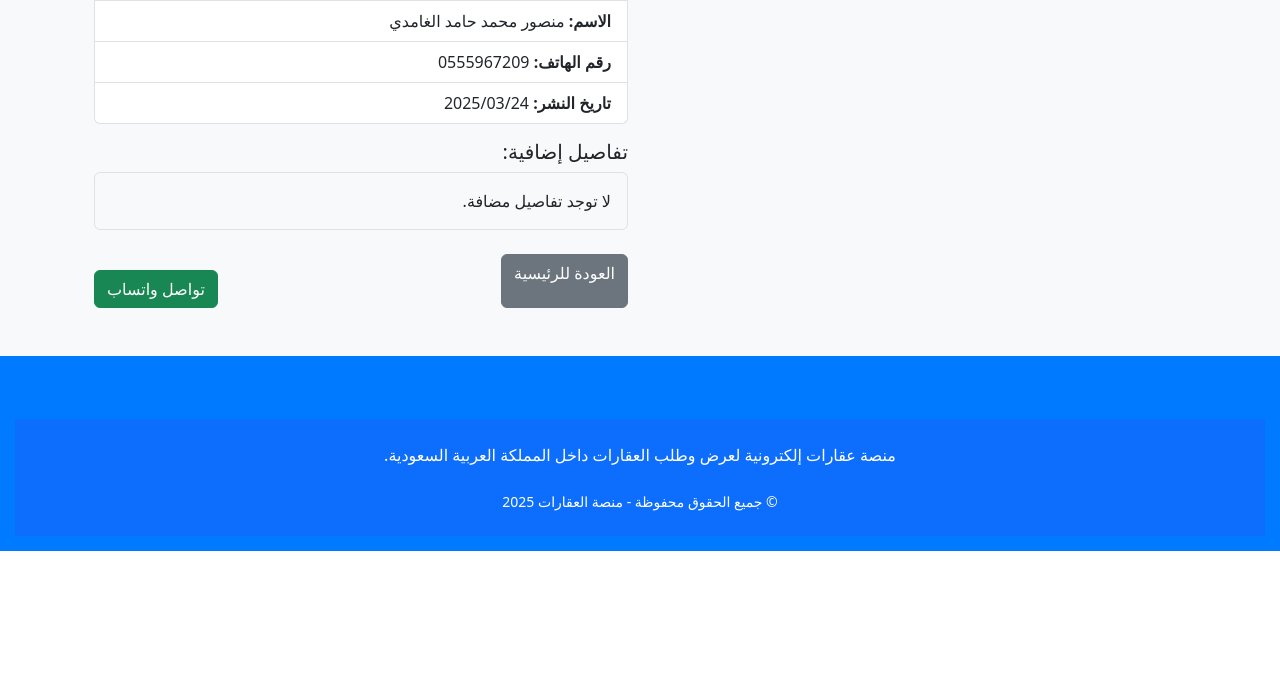
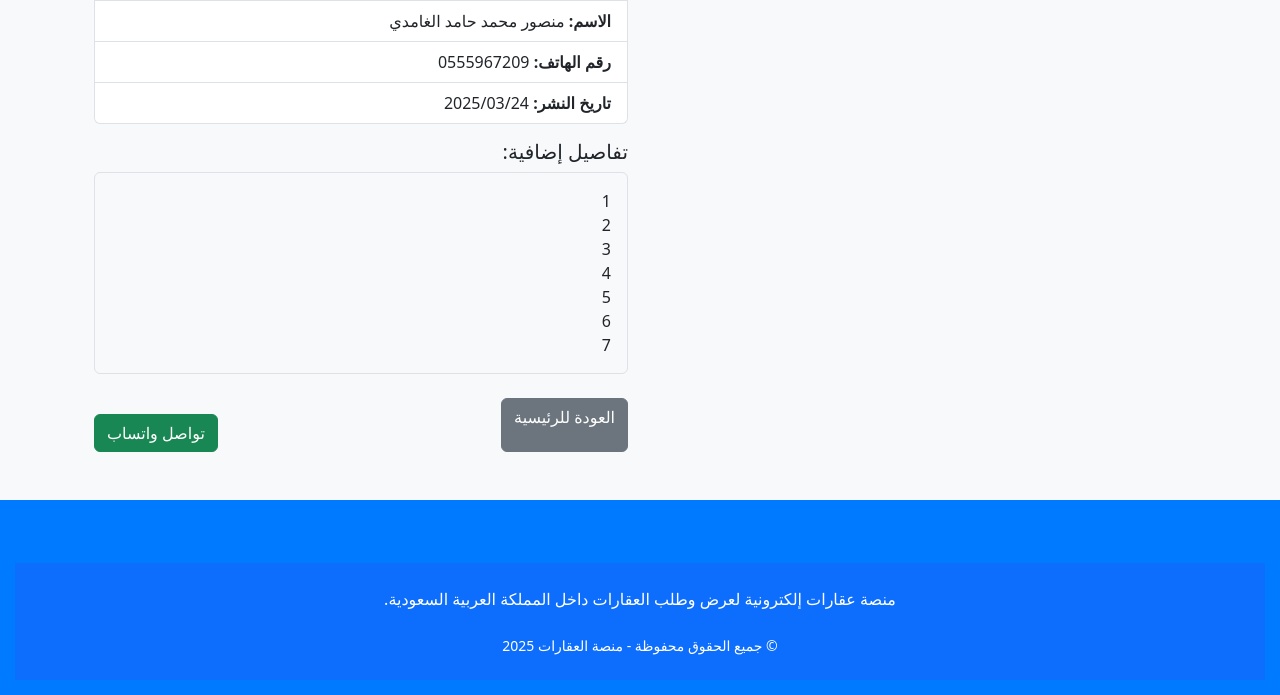
Before and after one commit to xmansx1/realestate-platform, a Django app: the page made by properties/templates/properties/property_detail.html in a window 1280 px wide. Shown: the part 412-1107 px from the top of the page. Before the commit the page ends 963 px from the top, so only its background shows below. Run offline with Django 5.2, Linux system fonts and the light colour scheme; data comes from the database, SQL or seed files in the repository; data that the repository does not hold is empty.

Commit message:
عرض وصف العقار في صفحة التفاصيل

```diff
--- a/properties/templates/properties/property_detail.html
+++ b/properties/templates/properties/property_detail.html
@@ -49,7 +49,8 @@
             <div class="mb-4">
                 <h5><i class="fas fa-align-left text-secondary"></i> تفاصيل إضافية:</h5>
                 <div class="border rounded p-3 bg-light">
-                    {{ property.details|linebreaksbr|default:"لا توجد تفاصيل مضافة." }}
+                    {{ property.description|linebreaksbr|default:"لا توجد تفاصيل مضافة." }}
+
 
                 </div>
             </div>
```
